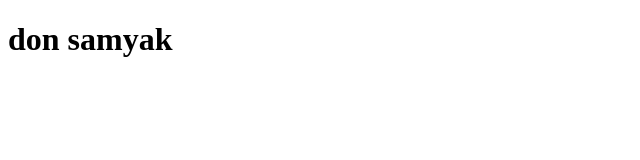
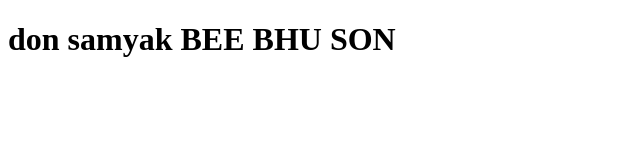
Before and after one commit to manandharsamyak/workshop4, a plain HTML site: page index.html in a window 1280 px wide. Shown: the whole page, without its empty margins (0-640 px from the left). Drawn offline with Linux system fonts and the light colour scheme.

Commit message:
Update index.html

```diff
--- a/index.html
+++ b/index.html
@@ -9,6 +9,7 @@
 <body>
     <h1>
         don samyak
+        BEE BHU SON
     </h1>
 </body>
 </html>
```
